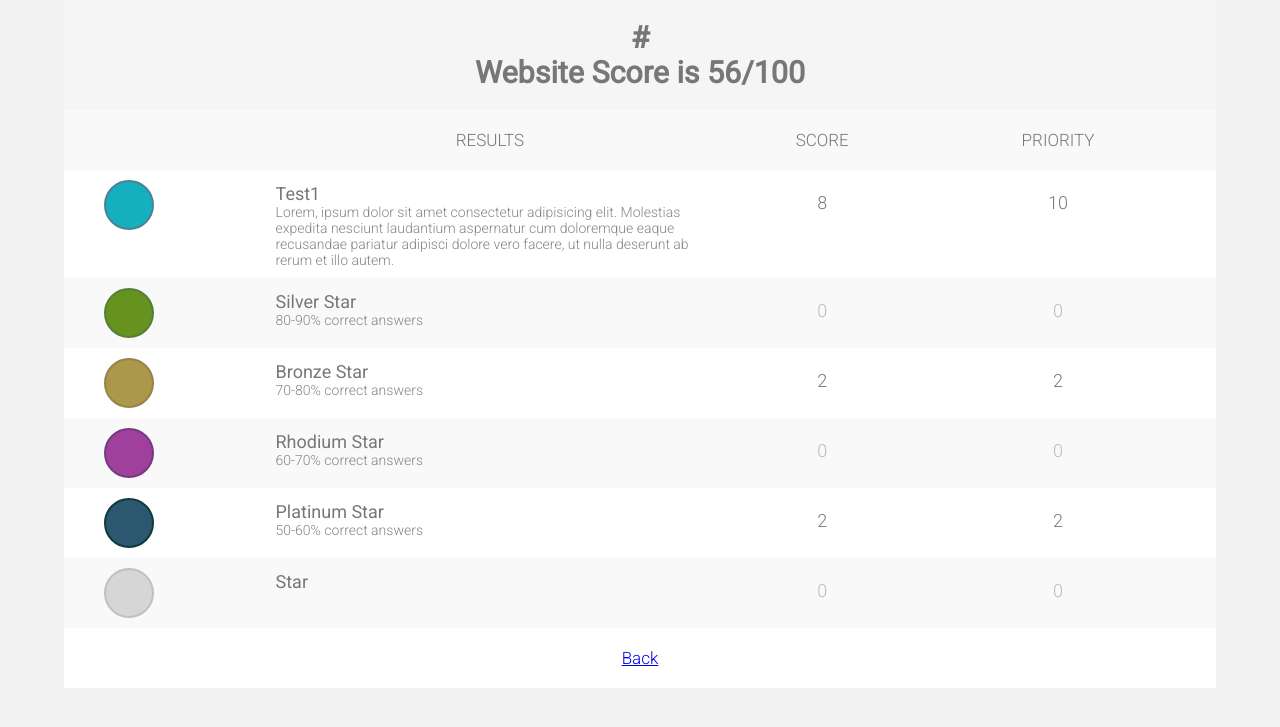
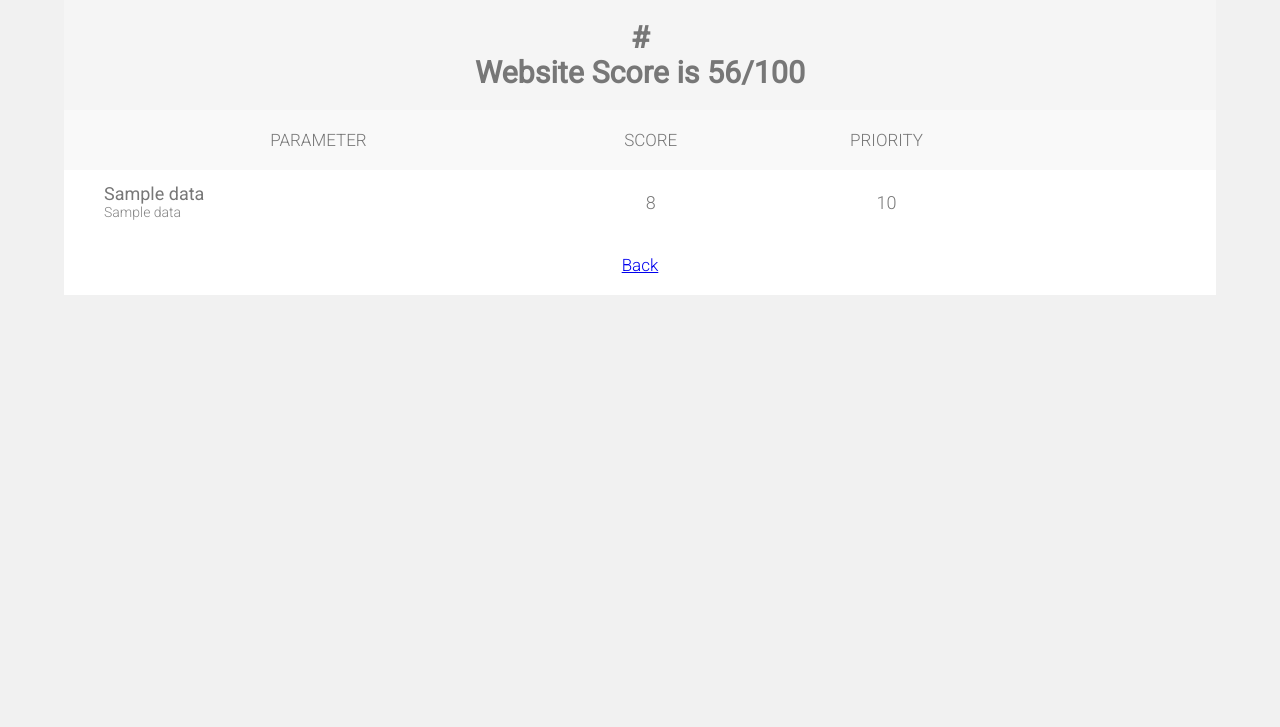
Before and after one commit to omkumar01/clg-Minor-Project, a Django app: template templates/index.html in a window 1280 px wide. Shown: the top 727 px of the page. Run offline with Django 3.2, Linux system fonts and the light colour scheme; the template is opened without the code that fills it: most values are stand-ins (such as "Sample title", 1, 10 or a date in 2020); some libraries are stand-ins or nearby versions.

Commit message:
Update index.html

```diff
--- a/templates/index.html
+++ b/templates/index.html
@@ -39,77 +39,20 @@
       <div class="quiz-window-body">
         <div class="gui-window-awards">
           <ul class="guiz-awards-row guiz-awards-header">
-            <li class="guiz-awards-header-star">&nbsp;</li>
-            <li class="guiz-awards-header-title">RESULTS</li>
+            <li class="guiz-awards-header-title">PARAMETER</li>
             <li class="guiz-awards-header-track">SCORE</li>
             <li class="guiz-awards-header-time">PRIORITY</li>
           </ul>
+          {% for i, j in data.items %}
           <ul class="guiz-awards-row guiz-awards-row-even">
-            <li class="guiz-awards-star">
-              <span class="star goldstar"></span>
-            </li>
             <li class="guiz-awards-title">
-              Test1
-              <div class="guiz-awards-subtitle">
-                Lorem, ipsum dolor sit amet consectetur adipisicing elit.
-                Molestias expedita nesciunt laudantium aspernatur cum doloremque
-                eaque recusandae pariatur adipisci dolore vero facere, ut nulla
-                deserunt ab rerum et illo autem.
-              </div>
+              {{i}}
+              <div class="guiz-awards-subtitle">{{j}}</div>
             </li>
             <li class="guiz-awards-track">8</li>
             <li class="guiz-awards-time">10</li>
           </ul>
-          <ul class="guiz-awards-row">
-            <li class="guiz-awards-star">
-              <span class="star silverstar"></span>
-            </li>
-            <li class="guiz-awards-title">
-              Silver Star
-              <div class="guiz-awards-subtitle">80-90% correct answers</div>
-            </li>
-            <li class="guiz-awards-track"><span class="null">0</span></li>
-            <li class="guiz-awards-time"><span class="null">0</span></li>
-          </ul>
-          <ul class="guiz-awards-row guiz-awards-row-even">
-            <li class="guiz-awards-star">
-              <span class="star bronzestar"></span>
-            </li>
-            <li class="guiz-awards-title">
-              Bronze Star
-              <div class="guiz-awards-subtitle">70-80% correct answers</div>
-            </li>
-            <li class="guiz-awards-track">2</li>
-            <li class="guiz-awards-time">2</li>
-          </ul>
-          <ul class="guiz-awards-row">
-            <li class="guiz-awards-star">
-              <span class="star rhodiumstar"></span>
-            </li>
-            <li class="guiz-awards-title">
-              Rhodium Star
-              <div class="guiz-awards-subtitle">60-70% correct answers</div>
-            </li>
-            <li class="guiz-awards-track"><span class="null">0</span></li>
-            <li class="guiz-awards-time"><span class="null">0</span></li>
-          </ul>
-          <ul class="guiz-awards-row guiz-awards-row-even">
-            <li class="guiz-awards-star">
-              <span class="star platinumstar"></span>
-            </li>
-            <li class="guiz-awards-title">
-              Platinum Star
-              <div class="guiz-awards-subtitle">50-60% correct answers</div>
-            </li>
-            <li class="guiz-awards-track">2</li>
-            <li class="guiz-awards-time">2</li>
-          </ul>
-          <ul class="guiz-awards-row">
-            <li class="guiz-awards-star"><span class="star"></span></li>
-            <li class="guiz-awards-title">Star</li>
-            <li class="guiz-awards-track"><span class="null">0</span></li>
-            <li class="guiz-awards-time"><span class="null">0</span></li>
-          </ul>
+          {% endfor %}
         </div>
         <div class="guiz-awards-buttons">
           <a href="/">Back</a>
```
